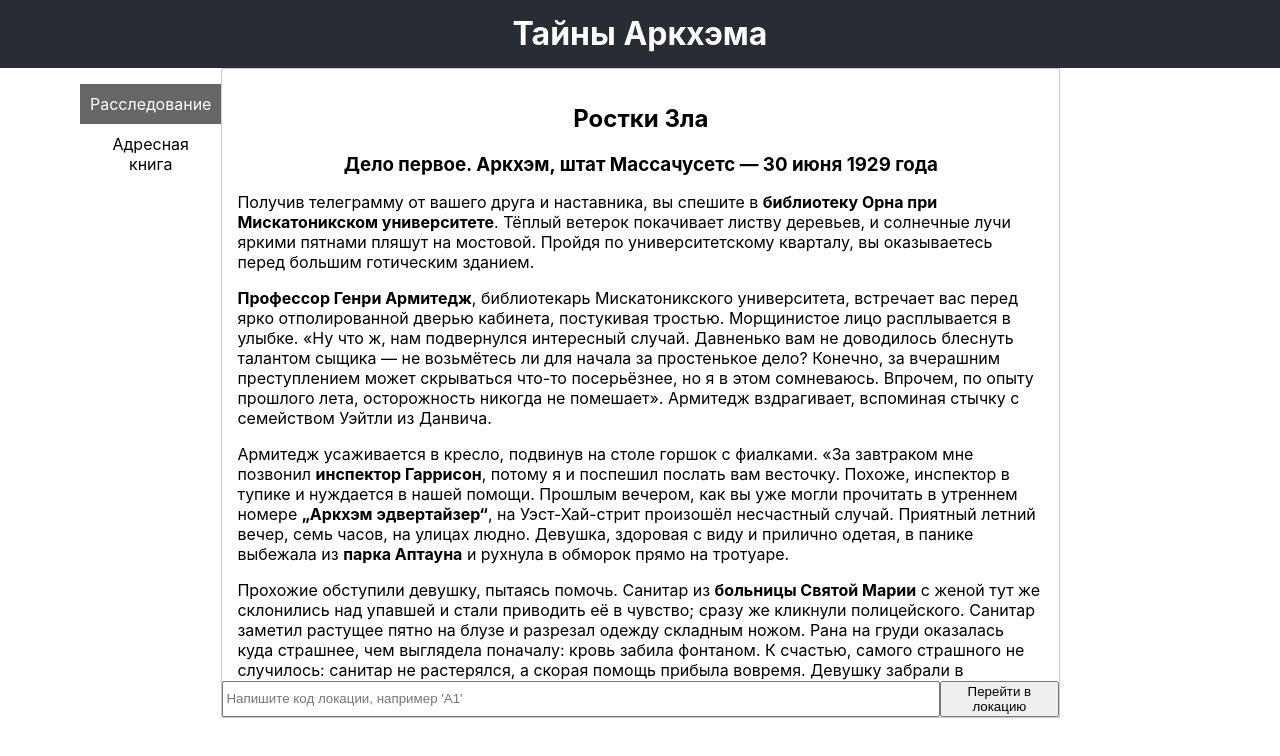
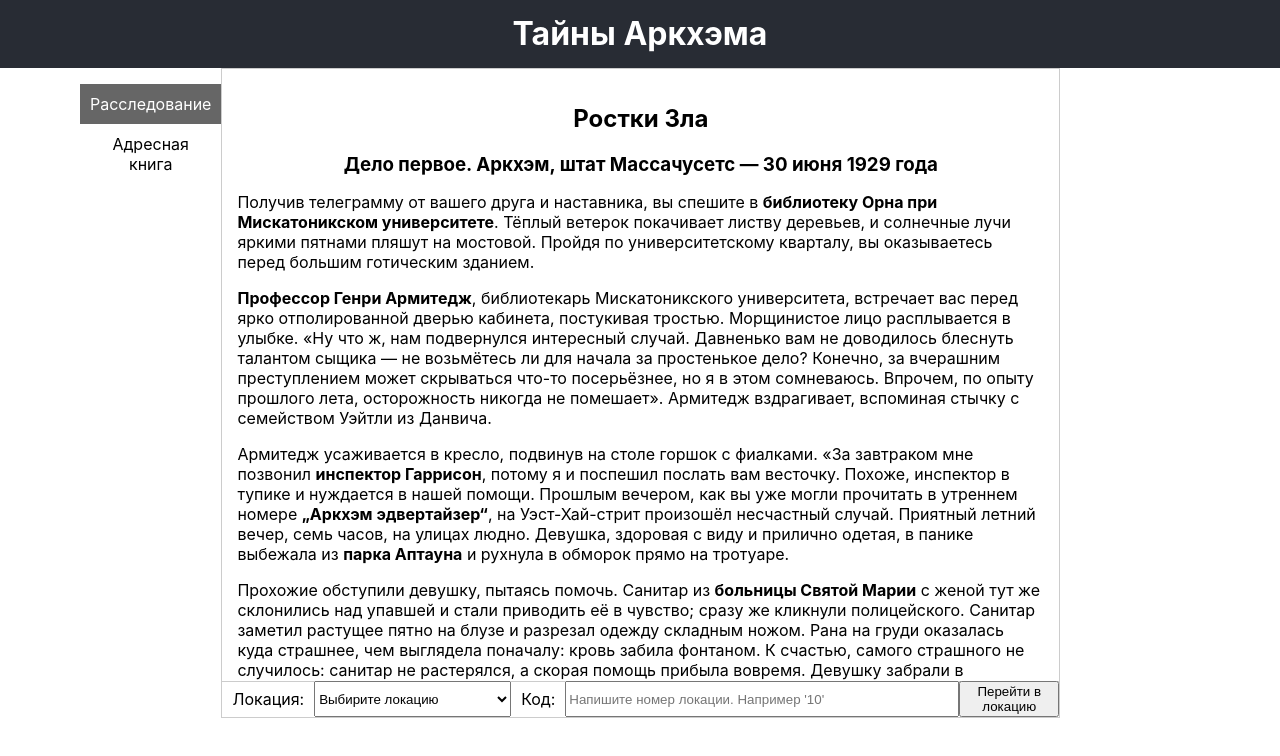
Before and after one commit to oleg-tgn/arkham_quest, a React (Create React App) app: page / in a window 1280 px wide. Shown: the top 756 px of the page. Built offline with nearby package versions, Linux system fonts and the light colour scheme; the HTML template or start-up script is replaced by a standard one.

Commit message:
Add new district + location input

```diff
--- a/src/App.css
+++ b/src/App.css
@@ -126,8 +126,20 @@ area {
 
 .form {
   display: flex;
+  align-items: center;
   flex-direction: row;
   margin-top: auto;
+  border-top: 1px solid #ccc;
+  height: 36px;
+}
+
+.form label {
+  display: flex;
+  padding: 0 10px;
+}
+
+.form select {
+  height: 36px;
 }
 
 .input {
@@ -137,7 +149,9 @@ area {
 }
 
 .button {
+  width: 100px;
   cursor: pointer;
+  flex-shrink: 0;
 }
 
 .article {
--- a/src/App.js
+++ b/src/App.js
@@ -1,6 +1,5 @@
 import { BrowserRouter as Router, Route, Routes } from 'react-router-dom';
 
-import GameLog from "./data/GameLog";
 import ImageMap from "./components/ImageMap";
 
 import Header from "./components/Header";
@@ -23,7 +22,7 @@ function App() {
           </div>
           <div className='content'>
             <Routes>
-              <Route path="/" element={<GameDialog GameLog={GameLog}/>} />
+              <Route path="/" element={<GameDialog/>} />
               <Route path="/AddressBook" element={<AddressBook />} />
             </Routes>
           </div>
--- a/src/components/GameDialog.js
+++ b/src/components/GameDialog.js
@@ -1,16 +1,23 @@
 import React, { useRef, useState, useEffect } from 'react';
+import GameLog from "../data/GameLog";
+import QuestLocations from "../data/QuestLocations";
 
 function GameDialog(props) {
-    const inputRef = useRef(null);
+    const inputDistrict = useRef(null);
+    const inputNumber = useRef(null);
+
     const logTextRef = useRef(null);
-    const [gameLog, setGameLog] = useState(props.GameLog);
+    const [gameLog, setGameLog] = useState(GameLog);
 
     const [initialized, setInitialized] = useState(false);
 
     function handleNewLocation(event) {
         event.preventDefault();
+        if (!inputDistrict.current.value || !inputNumber.current.value) {
+            return;
+        }
 
-        const value = inputRef.current.value.toUpperCase();
+        const value = inputDistrict.current.value + inputNumber.current.value;
 
         if (/[^а-яА-Я0-9\s]/.test(value)) {
             alert('Пожалуйста, используйте русскую раскладку');
@@ -18,7 +25,7 @@ function GameDialog(props) {
         }
 
         const newId = gameLog[gameLog.length - 1].id + 1;
-        const nextLocation = props.QuestLocations[value];
+        const nextLocation = QuestLocations[value];
 
         if (nextLocation) {
             if (gameLog[gameLog.length - 1].code == value) {
@@ -70,8 +77,21 @@ function GameDialog(props) {
                 })}
             </div>
             <form onSubmit={handleNewLocation} className="form">
-                <input type="text" className="input" placeholder="Напишите код локации, например 'A1'"
-                    ref={inputRef}/>
+                <label>Локация: </label>
+                <select ref={inputDistrict}>
+                    <option value="" >Выбирите локацию</option>
+                    <option value="А">А — Аптаун </option>
+                    <option value="Д">Д — Даунтаун</option>
+                    <option value="И">И — Исттаун</option>
+                    <option value="Н">Н — Нортсайд</option>
+                    <option value="Р">Р — Ривертаун</option>
+                    <option value="Т">Т — Торговый район </option>
+                    <option value="У">У — Университетский район</option>
+                    <option value="Ф">Ф — Френч-хилл</option>
+                </select>
+                <label>Код: </label>
+                <input type="number" min="1" max="100" className="input" placeholder="Напишите номер локации. Например '10'"
+                    ref={inputNumber}/>
                 <button type="submit" className="button">Перейти в локацию</button>
             </form>
         </div>
```
